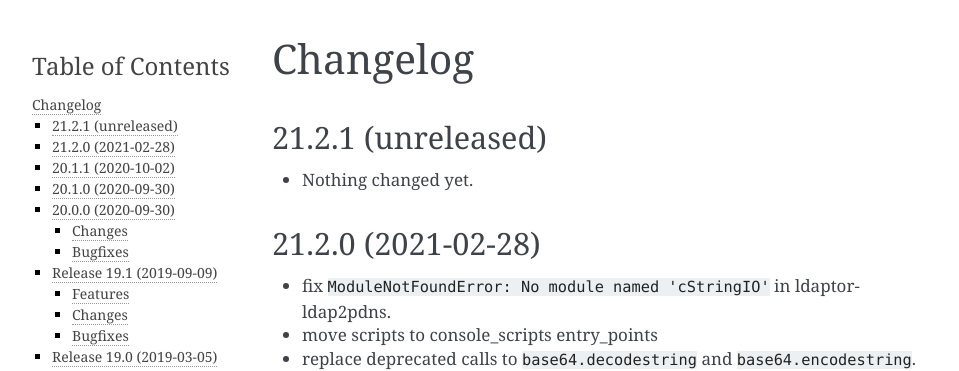
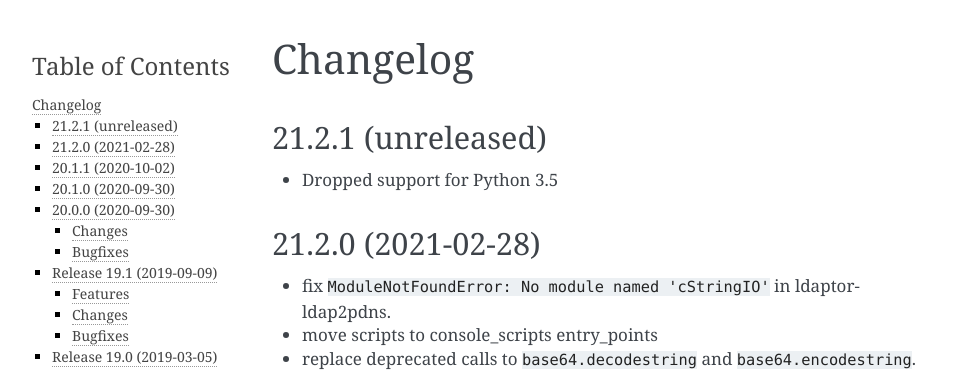
Before and after one commit to twisted/ldaptor, a Sphinx documentation site: the page built from docs/source/NEWS.rst, in a window 1280 px wide and 900 px high. Shown: the top 371 px of the window, without its empty margins (148-1107 px from the left). Built offline with Sphinx 7.4.7, drawn with Linux system fonts in a browser that asks for light colours.

Commit message:
update changelog

```diff
--- a/docs/source/NEWS.rst
+++ b/docs/source/NEWS.rst
@@ -4,7 +4,7 @@ Changelog
 21.2.1 (unreleased)
 -------------------
 
-- Nothing changed yet.
+- Dropped support for Python 3.5
 
 
 21.2.0 (2021-02-28)
```
